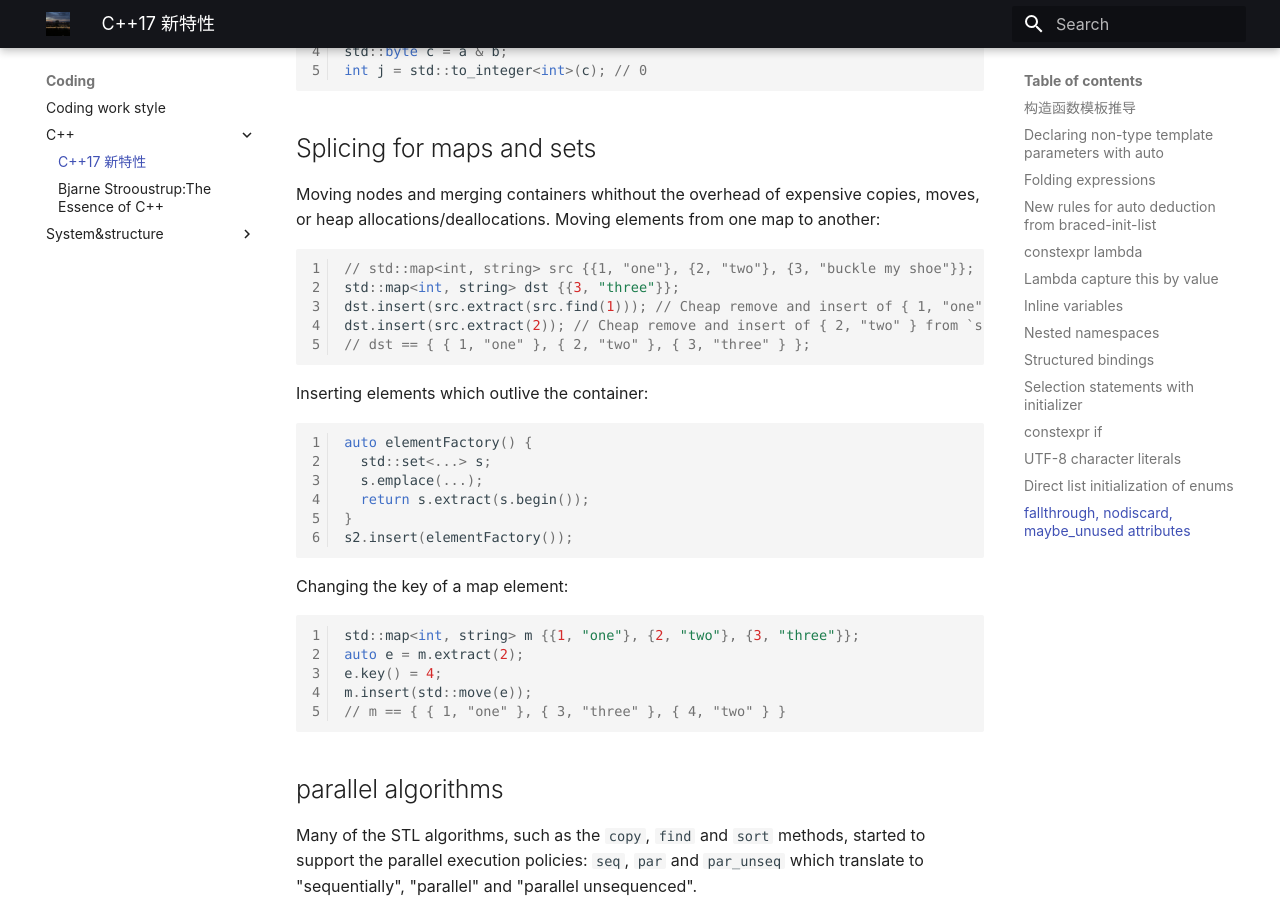
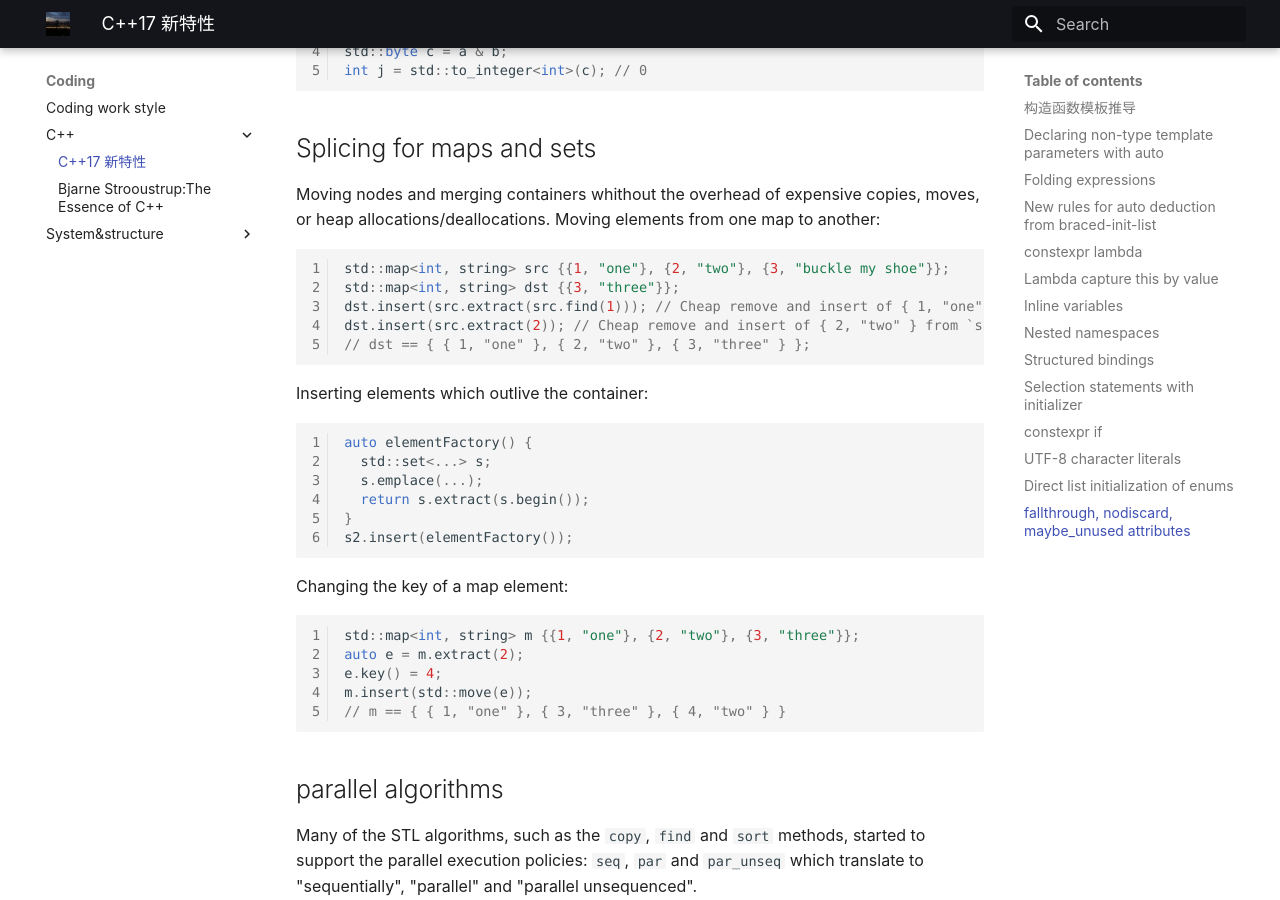
Before and after one commit to Soaringls/soaringls.github.io, an MkDocs documentation site: the page built from docs/coding/c++/cpp_17.md, in a window 1280 px wide and 900 px high, scrolled down 9406 px. Built offline with MkDocs 1.6.1 and Material for MkDocs 9.7.7, drawn with Linux system fonts in a browser that asks for light colours.

Commit message:
update note 2021.10.08 21:36:49

````diff
--- a/docs/coding/c++/cpp_17.md
+++ b/docs/coding/c++/cpp_17.md
@@ -385,7 +385,7 @@ int j = std::to_integer<int>(c); // 0
 Moving nodes and merging containers whithout the overhead of expensive copies, moves, or heap allocations/deallocations.
 Moving elements from one map to another:
 ```C++
-// std::map<int, string> src {{1, "one"}, {2, "two"}, {3, "buckle my shoe"}};
+std::map<int, string> src {{1, "one"}, {2, "two"}, {3, "buckle my shoe"}};
 std::map<int, string> dst {{3, "three"}};
 dst.insert(src.extract(src.find(1))); // Cheap remove and insert of { 1, "one" } from `src` to `dst`.
 dst.insert(src.extract(2)); // Cheap remove and insert of { 2, "two" } from `src` to `dst`.
````
Also changed, not shown: 1 other file.
